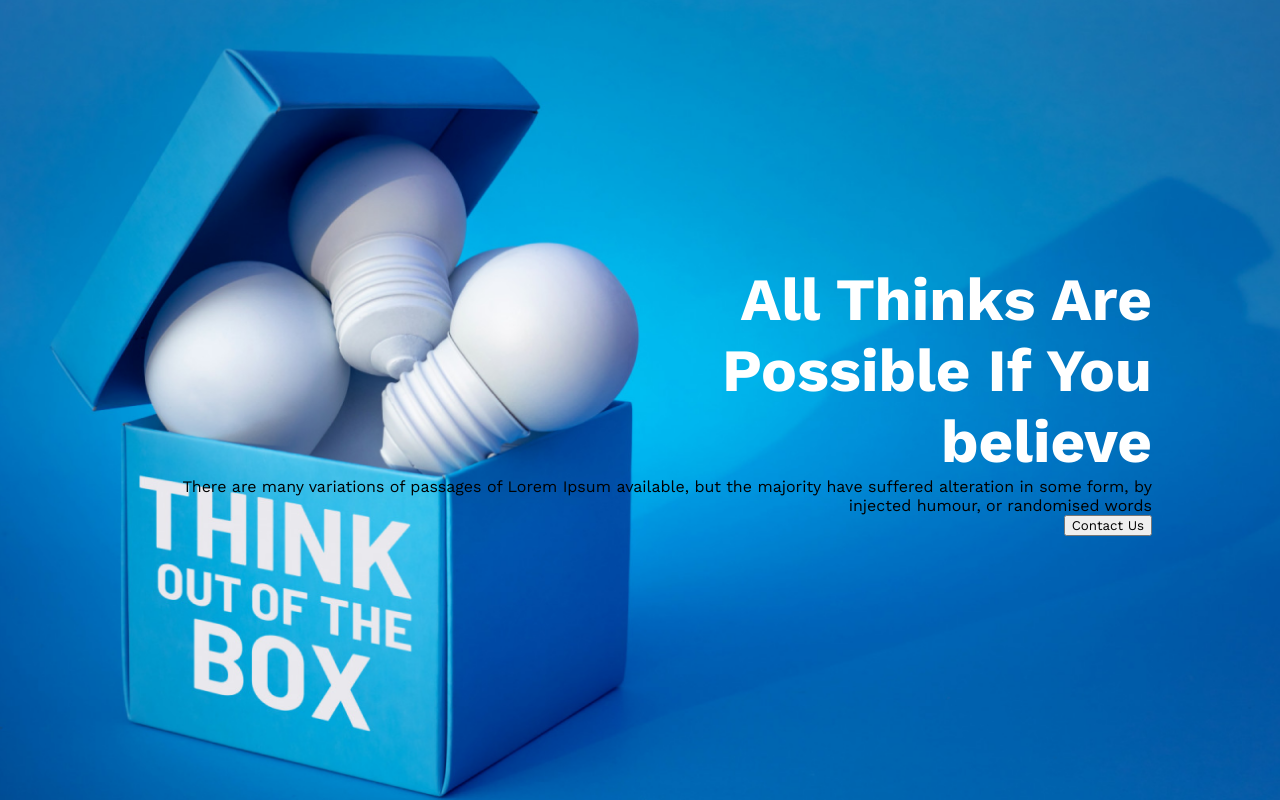
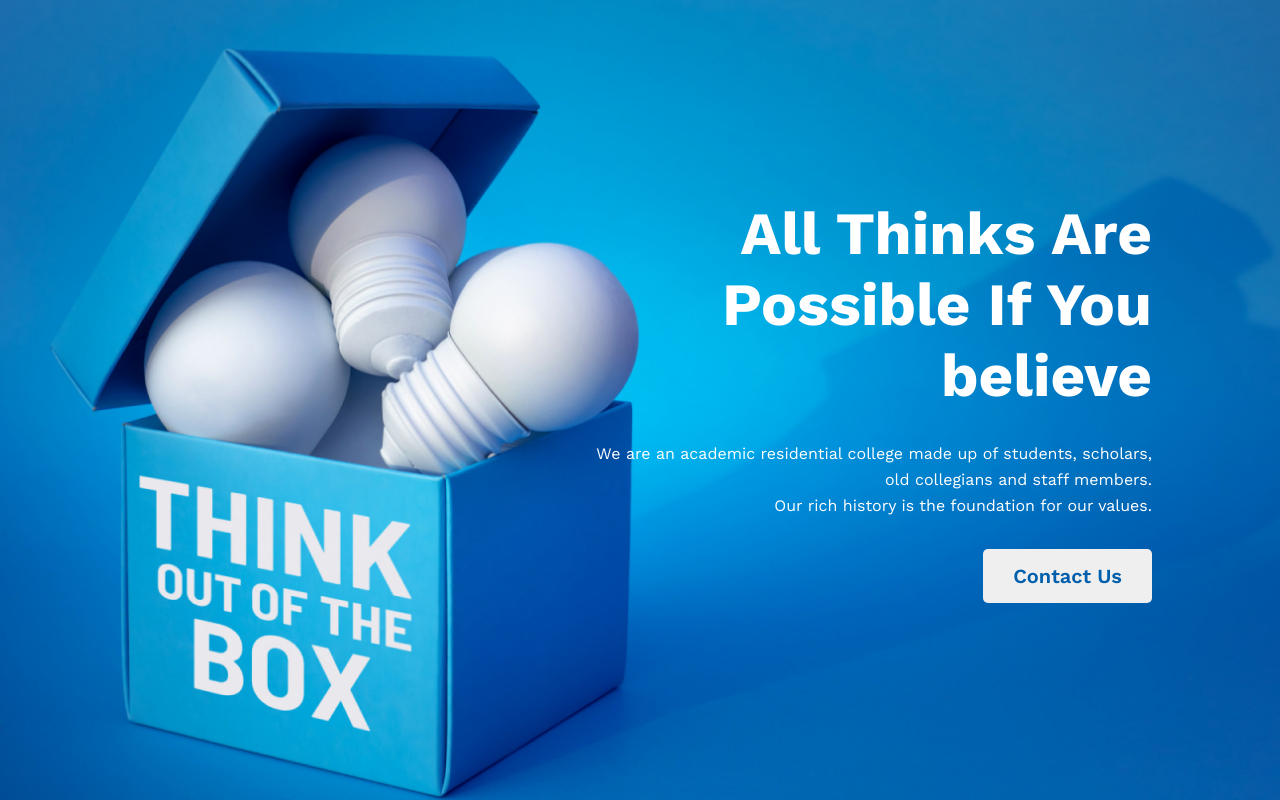
Before and after one commit to Foysalhossain/new-year-new-me, a plain HTML site: page index.html in a window 1280 px wide. Drawn offline with nearby package versions, Linux system fonts and the light colour scheme.

Commit message:
added header area

```diff
--- a/index.html
+++ b/index.html
@@ -19,8 +19,8 @@
             <div>
                 <h1>All Thinks Are <br> Possible If You <br> believe</h1>
                 <p>
-                    There are many variations of passages of Lorem Ipsum available, but the majority have suffered
-                    alteration in some form, by injected humour, or randomised words
+                    We are an academic residential college made up of students, scholars, <br> old collegians and staff
+                    members. <br> Our rich history is the foundation for our values.
                 </p>
                 <button class="btn-primary">Contact Us</button>
             </div>
--- a/styles/style.css
+++ b/styles/style.css
@@ -19,6 +19,7 @@ header {
     text-align: right;
     display: flex;
     align-items: center;
+    justify-content: flex-end;
 }
 
 .banner-area h1 {
@@ -30,4 +31,16 @@ header {
 .banner-area p {
     font-weight: 400;
     font-size: 16px;
+    margin: 30px 0;
+    color: #FFFFFF;
+    line-height: 26px;
 }
+
+.btn-primary {
+    padding: 15px 30px;
+    color: #005FAC;
+    font-size: 20px;
+    font-weight: 600;
+    border-radius: 5px;
+    border: none;
+}
```
